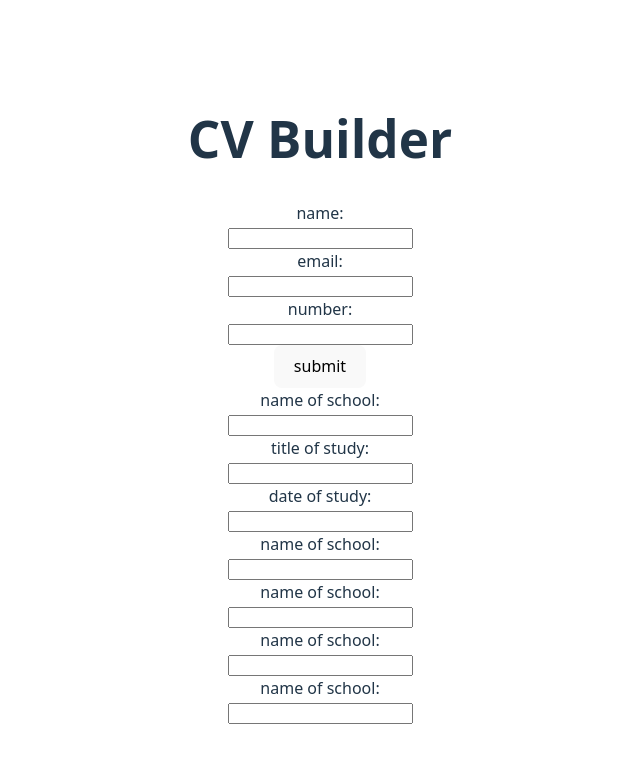
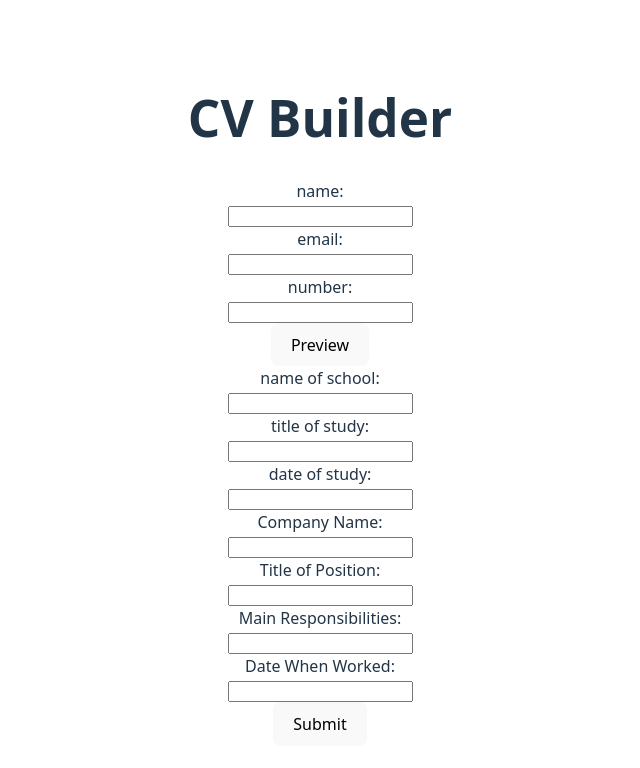
Before and after one commit to jdsia/TOP-React-CV-Builder, a React (Vite) app: page / in a window 1280 px wide. Shown: the top 768 px of the page, without its empty margins (320-960 px from the left). Built offline with nearby package versions, Linux system fonts and the light colour scheme.

Commit message:
added rendered view. Probably extract it into its own component

```diff
--- a/src/App.jsx
+++ b/src/App.jsx
@@ -8,6 +8,7 @@ import PracticalExperience from './components/PracticalExperience.jsx'
 function App() {
 
   // MAYBE have a isRendered state, only show the rendered CV once its toggled.
+  const [isRendered, setisRendered] = useState(false);
   // if isEditing, show inputs. if !isEditing show inputs + renderedCV
 
   // [1] stores state for general information
@@ -33,9 +34,13 @@ function App() {
 
   // idk if having a submit thingy for each component is a best prac but idk
   // handles form submission for general info class
-  function handleGeneralSubmit(e) {
+  // Function to submit ALL the data in the forms.
+  // dont need to pass to props me thinks
+  // if isEditing, show inputs. if !isEditing show inputs + renderedCV
+  function handleGeneralSubmit() {
     // prevents page reload
-    console.log(generalInfo);
+    //setisRendered(true);
+    console.log(generalInfo)
   }
 
   // handleEducationSubmit
@@ -43,6 +48,7 @@ function App() {
 
 
   // extract input components into CVinput component
+  if (!isRendered) {
     return (
       <>
         <h1>CV Builder</h1>
@@ -50,13 +56,44 @@ function App() {
           generalInfo={generalInfo}
           setGeneralInfo={setGeneralInfo}
           handleGeneralSubmit={handleGeneralSubmit}
-
         />
 
-      <EducationalExperience educationalExperience={educationalExperience} setEducationalExperience={setEducationalExperience} />
-      <PracticalExperience practicalExperience={practicalExperience} setPracticalExperience={setPracticalExperience} / >
+        <EducationalExperience
+          educationalExperience={educationalExperience}
+          setEducationalExperience={setEducationalExperience}
+        />
+
+        <PracticalExperience
+          practicalExperience={practicalExperience}
+          setPracticalExperience={setPracticalExperience}
+        />
+        <button onClick={()=>setisRendered(true)}>Submit</button>
+      </>
+    )
+  } else {
+    return (
+    <>
+      <h1>{generalInfo.name}'s CV</h1>
+      <div>
+        <p><strong>Name:</strong> {generalInfo.name}</p>
+        <p><strong>Email:</strong> {generalInfo.email}</p>
+        <p><strong>Phone:</strong> {generalInfo.phone}</p>
+      </div>
+      <div>
+        <p><strong>School:</strong> {educationalExperience.schoolName}</p>
+        <p><strong>Title of Study:</strong> {educationalExperience.titleStudy}</p>
+        <p><strong>date of Study:</strong> {educationalExperience.dateStudy}</p>
+      </div>
+      <div>
+        <p><strong>Company Name:</strong> {practicalExperience.companyName}</p>
+        <p><strong>Title of Position:</strong> {practicalExperience.positionTitle}</p>
+        <p><strong>Main Responsibilities:</strong> {practicalExperience.jobResponsibilities}</p>
+        <p><strong>Date When Worked:</strong> {practicalExperience.dateWhenWorked}</p>
+      </div>
+      <button onClick={()=>setisRendered(false)}>Edit</button>
     </>
     )
   }
+}
 
 export default App
--- a/src/components/GeneralInfo.jsx
+++ b/src/components/GeneralInfo.jsx
@@ -10,6 +10,7 @@ function GeneralInfo({generalInfo, setGeneralInfo, handleGeneralSubmit}) {
 
   }
 
+  // preview feature rather
   function handleSubmit(e) {
     e.preventDefault();
     handleGeneralSubmit();
@@ -36,7 +37,7 @@ function GeneralInfo({generalInfo, setGeneralInfo, handleGeneralSubmit}) {
         </div>
         <input  name="phone" type="tel" value={generalInfo.phone} onChange={handleChange}/>
         <div>
-        <button type="submit">submit</button>
+        <button type="submit">Preview</button>
         </div>
       </form>
     )
--- a/src/components/PracticalExperience.jsx
+++ b/src/components/PracticalExperience.jsx
@@ -10,19 +10,19 @@ function PracticalExperience({practicalExperience, setPracticalExperience}) {
   return (
     <div>
       <div>
-        name of school:
+        Company Name:
       </div>
       <input  name="companyName" value={practicalExperience.companyName} onChange={handleChange}/>
       <div>
-        name of school:
+        Title of Position:
       </div>
       <input  name="positionTitle" value={practicalExperience.positionTitle} onChange={handleChange}/>
       <div>
-        name of school:
+        Main Responsibilities:
       </div>
       <input  name="jobResponsibilities" value={practicalExperience.jobResponsibilities} onChange={handleChange}/>
       <div>
-        name of school:
+        Date When Worked:
       </div>
       <input  name="dateWhenWorked" value={practicalExperience.dateWhenWorked} onChange={handleChange}/>
     </div>
```
Lines whose indentation alone changed are shown as unchanged.
